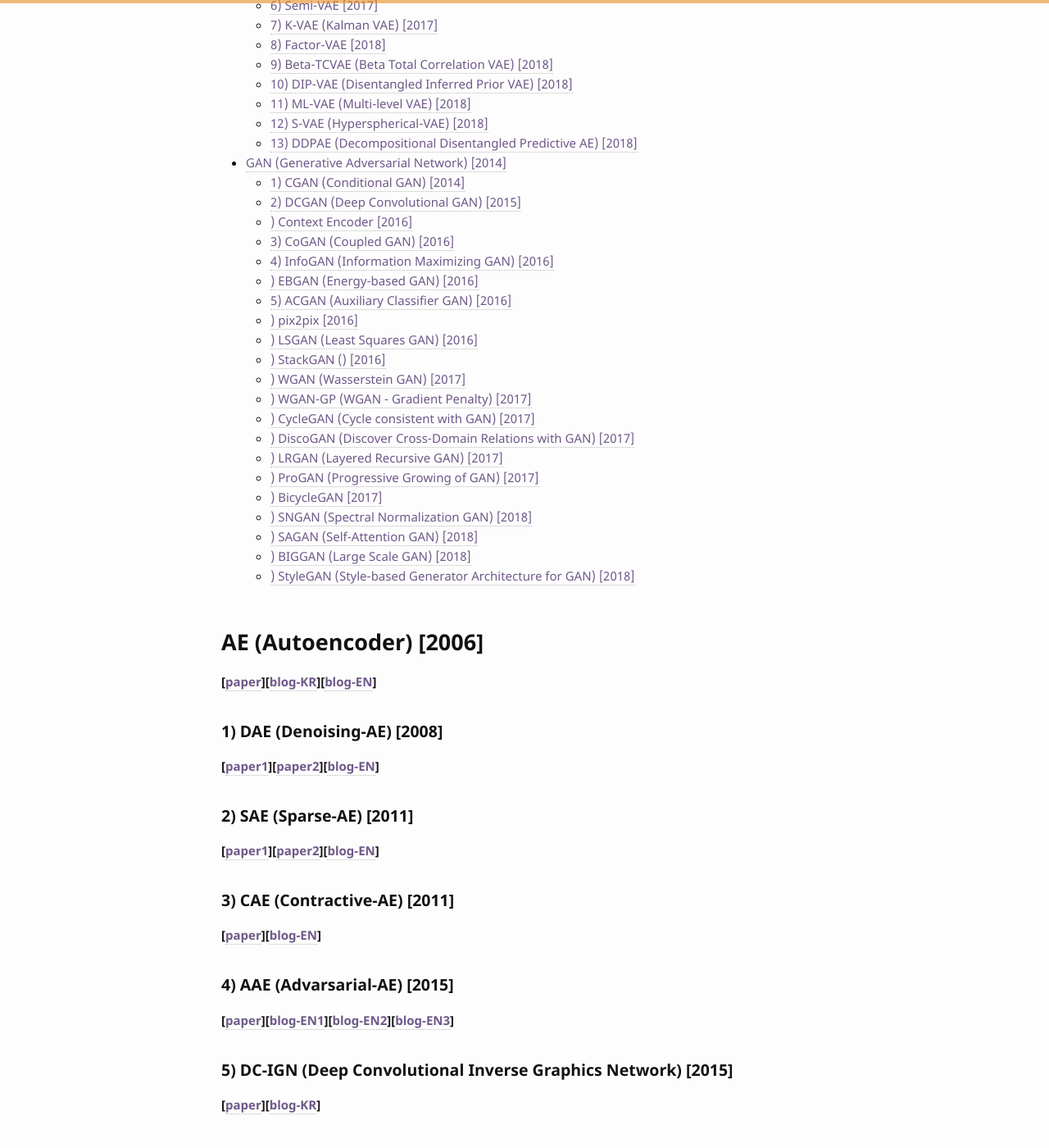
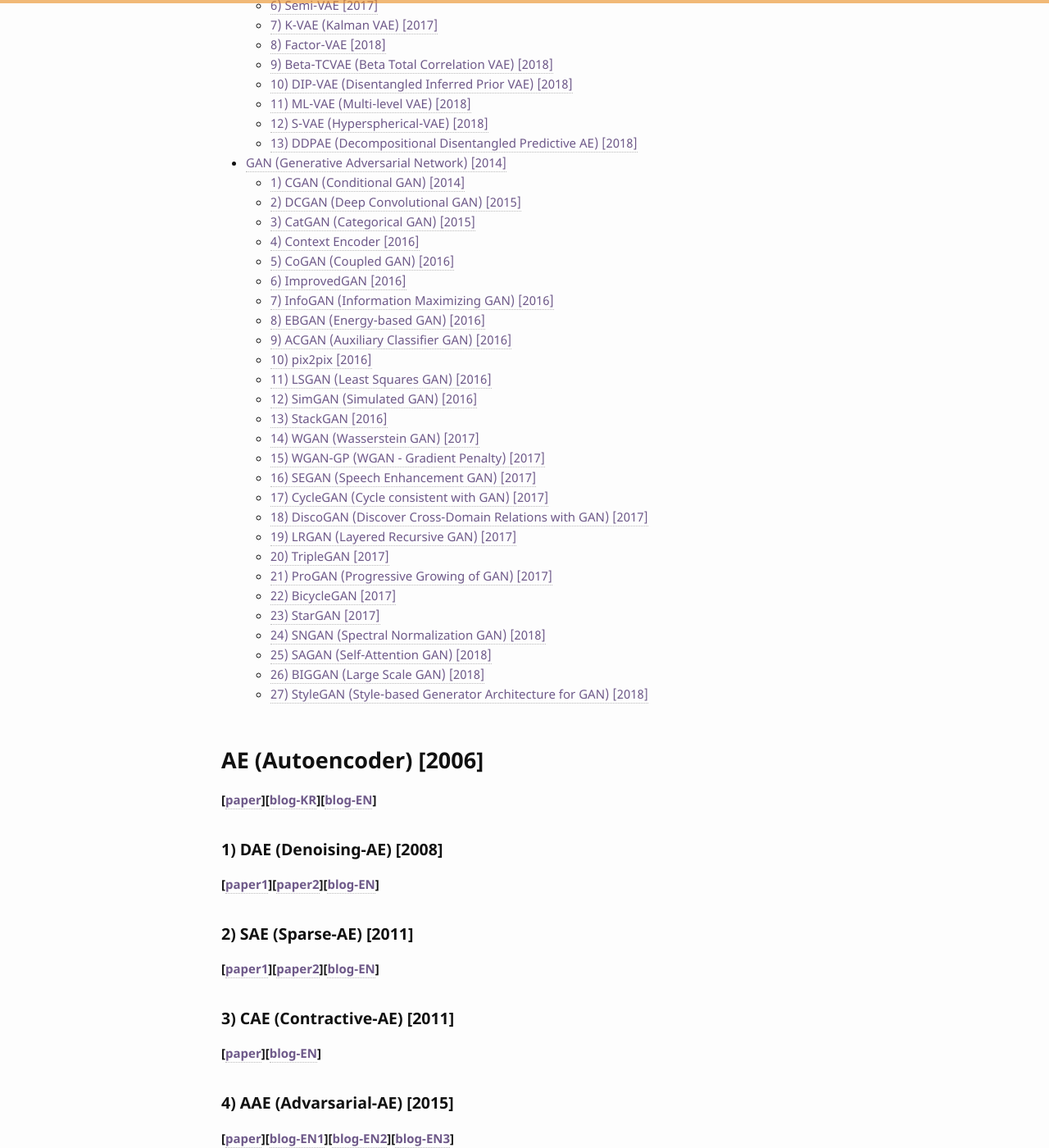
Before and after one commit to bismex/bismex.github.io, a Jekyll site: the page built from _posts/2019-07-24-ALL-DGM.md, in a window 1280 px wide and 1400 px high, scrolled down 598 px. Shown: the whole window at 82% size. Built offline with Jekyll 4.4.1, drawn with Linux system fonts in a browser that asks for light colours; some of the changed text lies outside the part shown.

Commit message:
Update 2019-07-24-ALL-DGM.md

```diff
--- a/_posts/2019-07-24-ALL-DGM.md
+++ b/_posts/2019-07-24-ALL-DGM.md
@@ -1,7 +1,7 @@
 ---
 layout: post
 title: "ALL about Deep Generative Model (VAE, GAN) (ongoing..)"
-date: 2019-07-24 12:00:00
+date: 2019-07-19 12:00:00
 tags: ML
 ---
 
@@ -94,64 +94,80 @@ tags: ML
 ### 2) DCGAN (Deep Convolutional GAN) [2015]
 **[[paper](https://arxiv.org/pdf/1511.06434.pdf)]**
 
-### ) Context Encoder [2016]
+### 3) CatGAN (Categorical GAN) [2015]
+**[[paper](https://arxiv.org/pdf/1511.06390v2.pdf)]**
+
+### 4) Context Encoder [2016]
 **[[paper](https://arxiv.org/pdf/1604.07379.pdf)]**
 
-### 3) CoGAN (Coupled GAN) [2016]
+### 5) CoGAN (Coupled GAN) [2016]
 **[[paper](https://arxiv.org/pdf/1606.07536v2.pdf)]**
 
-### 4) InfoGAN (Information Maximizing GAN) [2016]
+### 6) ImprovedGAN [2016]
+**[[paper](https://arxiv.org/pdf/1606.03498.pdf)]**
+
+### 7) InfoGAN (Information Maximizing GAN) [2016]
 **[[paper](https://arxiv.org/pdf/1606.03657.pdf)]**
 
-
-### ) EBGAN (Energy-based GAN) [2016]
+### 8) EBGAN (Energy-based GAN) [2016]
 **[[paper](https://arxiv.org/pdf/1609.03126v4.pdf)]**
 
-### 5) ACGAN (Auxiliary Classifier GAN) [2016]
+### 9) ACGAN (Auxiliary Classifier GAN) [2016]
 **[[paper](https://arxiv.org/pdf/1610.09585.pdf)]**
 
-### ) pix2pix [2016]
+### 10) pix2pix [2016]
 **[[paper](https://arxiv.org/pdf/1611.07004.pdf)]**
 
-### ) LSGAN (Least Squares GAN) [2016]
+### 11) LSGAN (Least Squares GAN) [2016]
 **[[paper](https://arxiv.org/pdf/1611.04076v3.pdf)]**
 
-### ) StackGAN () [2016]
+### 12) SimGAN (Simulated GAN) [2016]
+**[[paper](https://arxiv.org/pdf/1612.07828.pdf)]**
+
+### 13) StackGAN [2016]
 **[[paper](https://arxiv.org/pdf/1612.03242.pdf)]**
 
-### ) WGAN (Wasserstein GAN) [2017]
+### 14) WGAN (Wasserstein GAN) [2017]
 **[[paper](https://arxiv.org/pdf/1701.07875.pdf)]**
 
-### ) WGAN-GP (WGAN - Gradient Penalty) [2017]
+### 15) WGAN-GP (WGAN - Gradient Penalty) [2017]
 **[[paper](https://arxiv.org/pdf/1704.00028.pdf)]**
 
-### ) CycleGAN (Cycle consistent with GAN) [2017]
+### 16) SEGAN (Speech Enhancement GAN) [2017]
+**[[paper](https://arxiv.org/pdf/1703.09452v3.pdf)]**
+
+### 17) CycleGAN (Cycle consistent with GAN) [2017]
 **[[paper](https://arxiv.org/pdf/1703.10593.pdf)]**
 
-### ) DiscoGAN (Discover Cross-Domain Relations with GAN) [2017]
+### 18) DiscoGAN (Discover Cross-Domain Relations with GAN) [2017]
 **[[paper](https://arxiv.org/pdf/1703.05192v2.pdf)]**
 
-### ) LRGAN (Layered Recursive GAN) [2017]
+### 19) LRGAN (Layered Recursive GAN) [2017]
 **[[paper](https://arxiv.org/pdf/1703.01560v3.pdf)]**
 
-### ) ProGAN (Progressive Growing of GAN) [2017]
+### 20) TripleGAN [2017]
+**[[paper](https://arxiv.org/pdf/1703.02291v4.pdf)]**
+
+### 21) ProGAN (Progressive Growing of GAN) [2017]
 **[[paper](https://arxiv.org/pdf/1710.10196.pdf)]**
 
-### ) BicycleGAN [2017]
+### 22) BicycleGAN [2017]
 **[[paper](https://arxiv.org/pdf/1711.11586.pdf)]**
 
-### ) SNGAN (Spectral Normalization GAN) [2018]
+### 23) StarGAN [2017]
+**[[paper](https://arxiv.org/pdf/1711.09020.pdf)]**
+
+### 24) SNGAN (Spectral Normalization GAN) [2018]
 **[[paper](https://arxiv.org/pdf/1802.05957.pdf)]**
 
-### ) SAGAN (Self-Attention GAN) [2018]
+### 25) SAGAN (Self-Attention GAN) [2018]
 **[[paper](https://arxiv.org/pdf/1805.08318.pdf)]**
 
-### ) BIGGAN (Large Scale GAN) [2018]
+### 26) BIGGAN (Large Scale GAN) [2018]
 **[[paper](https://arxiv.org/pdf/1809.11096.pdf)]**
 
-### ) StyleGAN (Style-based Generator Architecture for GAN) [2018]
+### 27) StyleGAN (Style-based Generator Architecture for GAN) [2018]
 **[[paper](https://arxiv.org/pdf/1812.04948.pdf)]**
 
 
-
 [[GAN-family](https://github.com/hindupuravinash/the-gan-zoo)]
```
